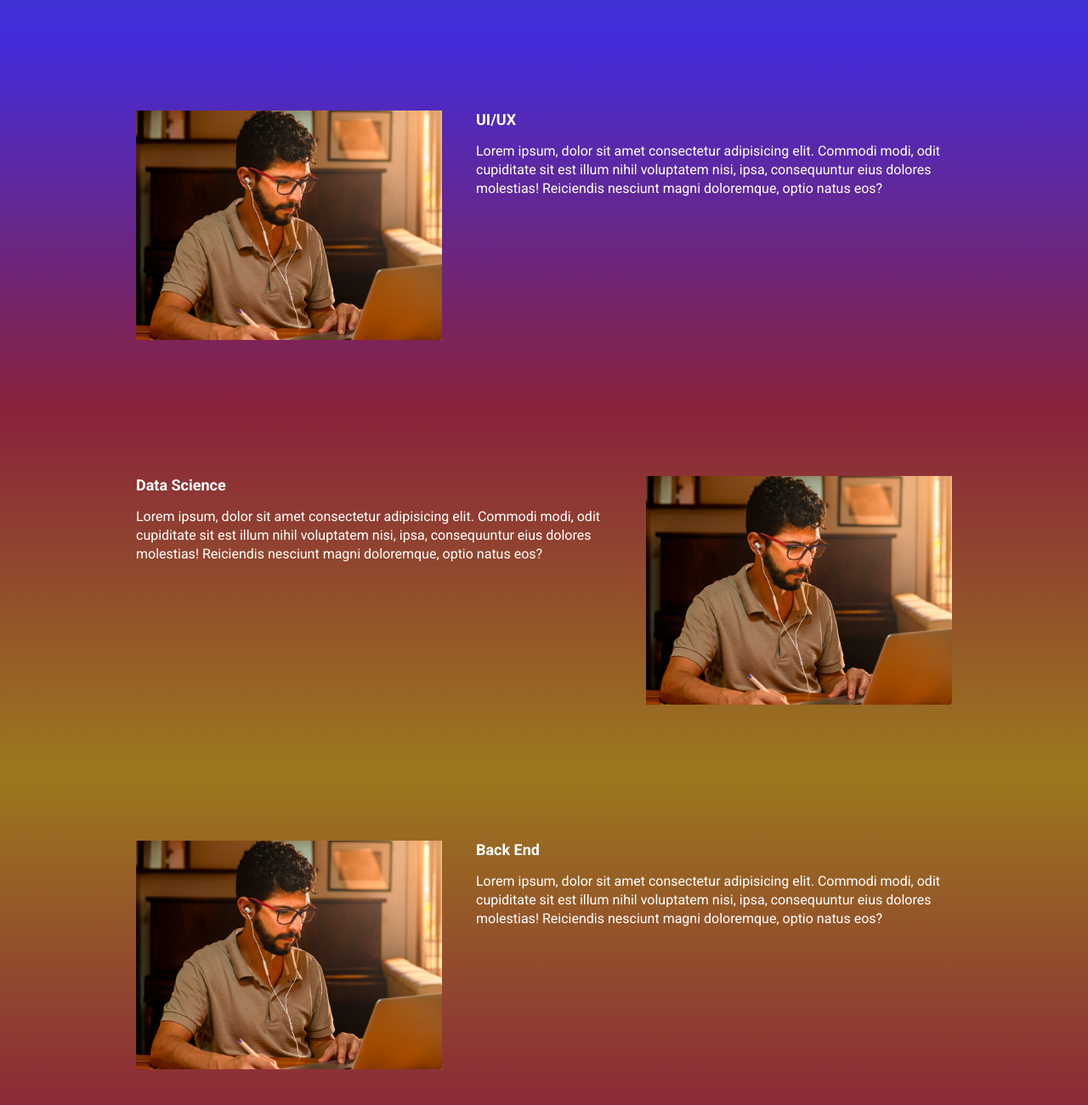
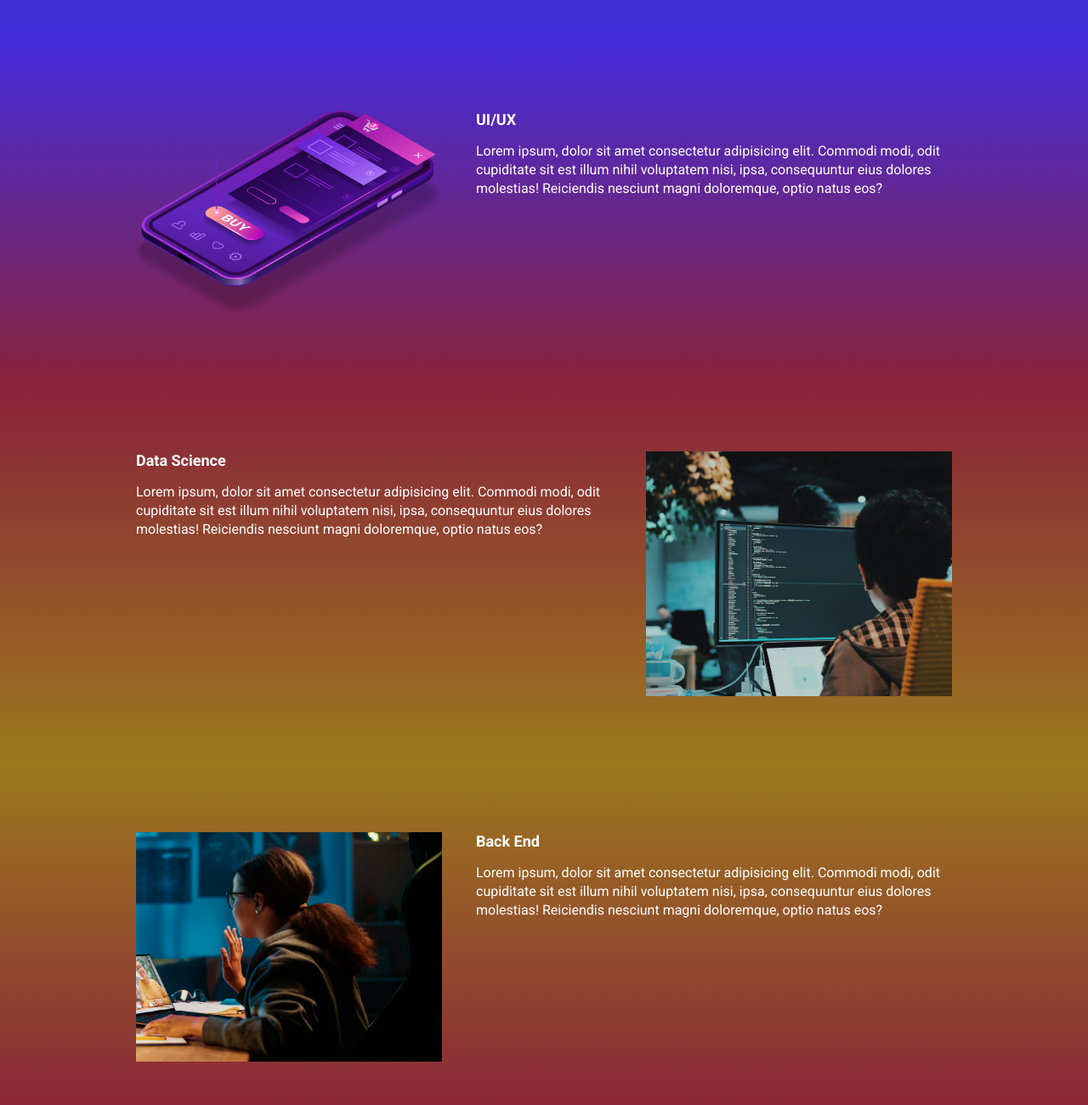
Before and after one commit to diegocavalcanti-dev/ebac_tech_talks, a website built with Parcel: page src/index.html in a window 1280 px wide. Shown: the part 940-2240 px from the top of the page at 85% size. Built offline with nearby package versions, Linux system fonts and the light colour scheme.

Commit message:
atualizando as imagens

```diff
--- a/src/index.html
+++ b/src/index.html
@@ -59,7 +59,7 @@
                     Lorem ipsum, dolor sit amet consectetur adipisicing elit. Commodi modi, odit cupiditate sit est illum nihil voluptatem nisi, ipsa, consequuntur eius dolores molestias! Reiciendis nesciunt magni doloremque, optio natus eos?
                 </p>
             </div>
-            <img class="event__image" src="./images/frontend.png" alt="front-end">
+            <img class="event__image" src="./images/ui-ux.png" alt="UI/UX">
         </div>
     </section>
     <section class="event event--data-science">
@@ -70,7 +70,7 @@
                     Lorem ipsum, dolor sit amet consectetur adipisicing elit. Commodi modi, odit cupiditate sit est illum nihil voluptatem nisi, ipsa, consequuntur eius dolores molestias! Reiciendis nesciunt magni doloremque, optio natus eos?
                 </p>
             </div>
-            <img class="event__image" src="./images/frontend.png" alt="front-end">
+            <img class="event__image" src="./images/data.png" alt="Data Science">
         </div>
     </section>
     <section class="event event--backend event--image-left">
@@ -81,7 +81,7 @@
                     Lorem ipsum, dolor sit amet consectetur adipisicing elit. Commodi modi, odit cupiditate sit est illum nihil voluptatem nisi, ipsa, consequuntur eius dolores molestias! Reiciendis nesciunt magni doloremque, optio natus eos?
                 </p>
             </div>
-            <img class="event__image" src="./images/frontend.png" alt="back-end">
+            <img class="event__image" src="./images/backend.png" alt="Back-end">
         </div>
     </section>
 
```
